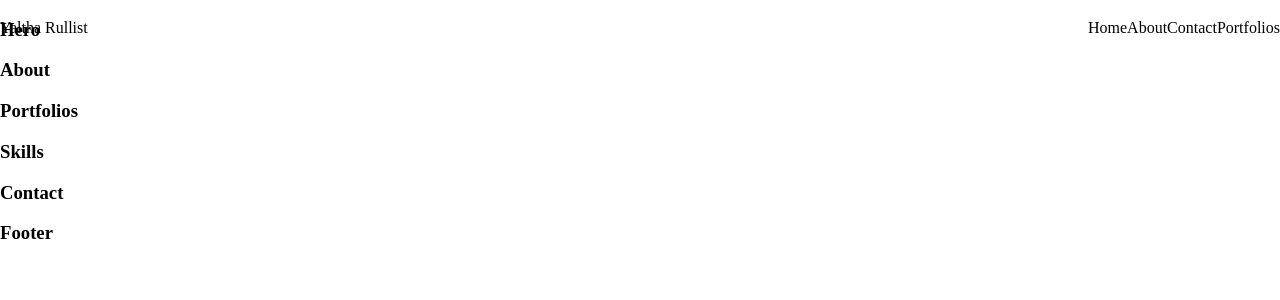
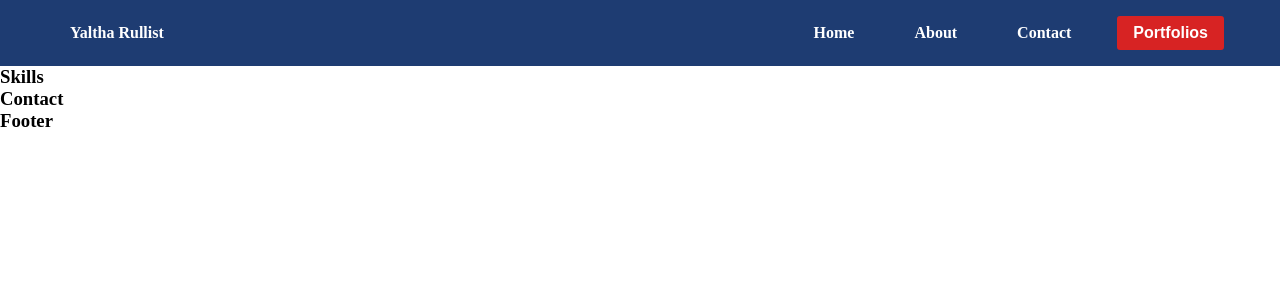
Before and after one commit to yaltha/portfolio, a React (Create React App) app: page / in a window 1280 px wide. Shown: the top 300 px of the page. Built offline with nearby package versions, Linux system fonts and the light colour scheme.

Commit message:
done navbar

```diff
--- a/src/components/Navbar.jsx
+++ b/src/components/Navbar.jsx
@@ -4,25 +4,41 @@ const Nav = styled.div`
     position: fixed;
     display: flex;
     justify-content: space-between;
+    align-items: center;
     width:100%;
     overflow: auto;
     z-index: 1;
     text-decoration: none;
     // background-color: papayawhip;
+    background-color: #1E3C72;
+    // padding: 40px 0;
 `
 
 const Left = styled.div`
     // background-color: gray;
-    text-decoration: none;
-
+    padding-left: 40px;
 `
 
 const Right = styled.div`
-
+    padding-right: 40px;
 `
 const Link = styled.a`
     text-decoration: none;
-    color: black;
+    color: #fff;
+    margin: 0 30px;
+    font-size: 1em;
+    font-weight: bold;
+`
+const Button = styled.button`
+    padding: .5em 1em;
+    margin: 1em;
+    border-radius: 3px;
+    border: none;
+    background-color: #d72323;
+    color: white;
+    font-weight: bold;
+    font-size: 1em;
+    cursor: pointer;
 `
 
 const Navbar = () => {
@@ -37,7 +53,7 @@ const Navbar = () => {
                     <Link href="http://">Home</Link>
                     <Link href="http://">About</Link>
                     <Link href="http://">Contact</Link>
-                    <Link href="http://">Portfolios</Link>
+                    <Button href="http://">Portfolios</Button>
                 </Right>
             </Nav>
         </>
--- a/src/index.css
+++ b/src/index.css
@@ -1,3 +1,7 @@
+* {
+  margin: 0;
+  padding: 0;
+}
 body {
   margin: 0;
   font-family: -apple-system, BlinkMacSystemFont, 'Segoe UI', 'Roboto', 'Oxygen',
```
Also changed, not shown: src/App.css (deleted, +0 -38 lines).
